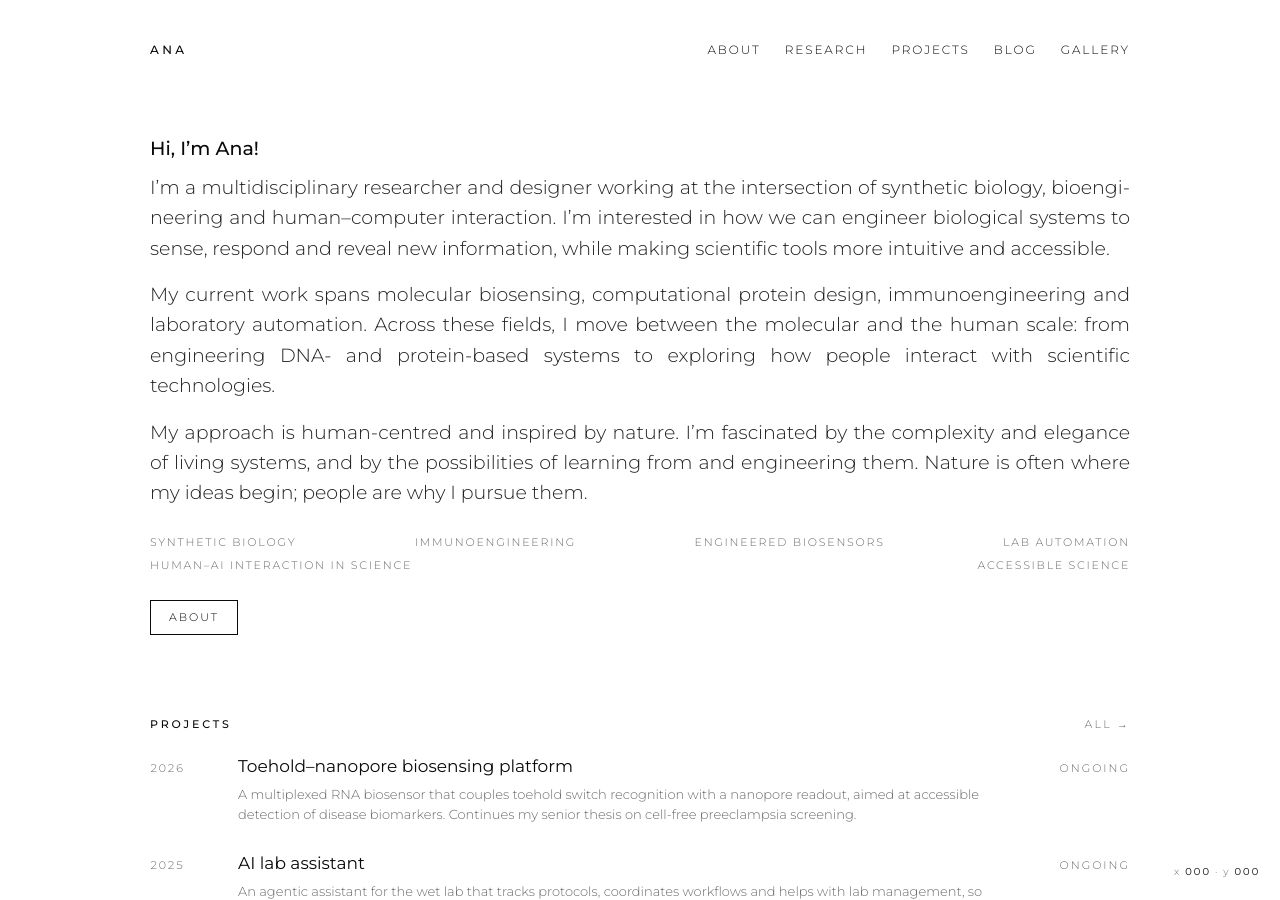
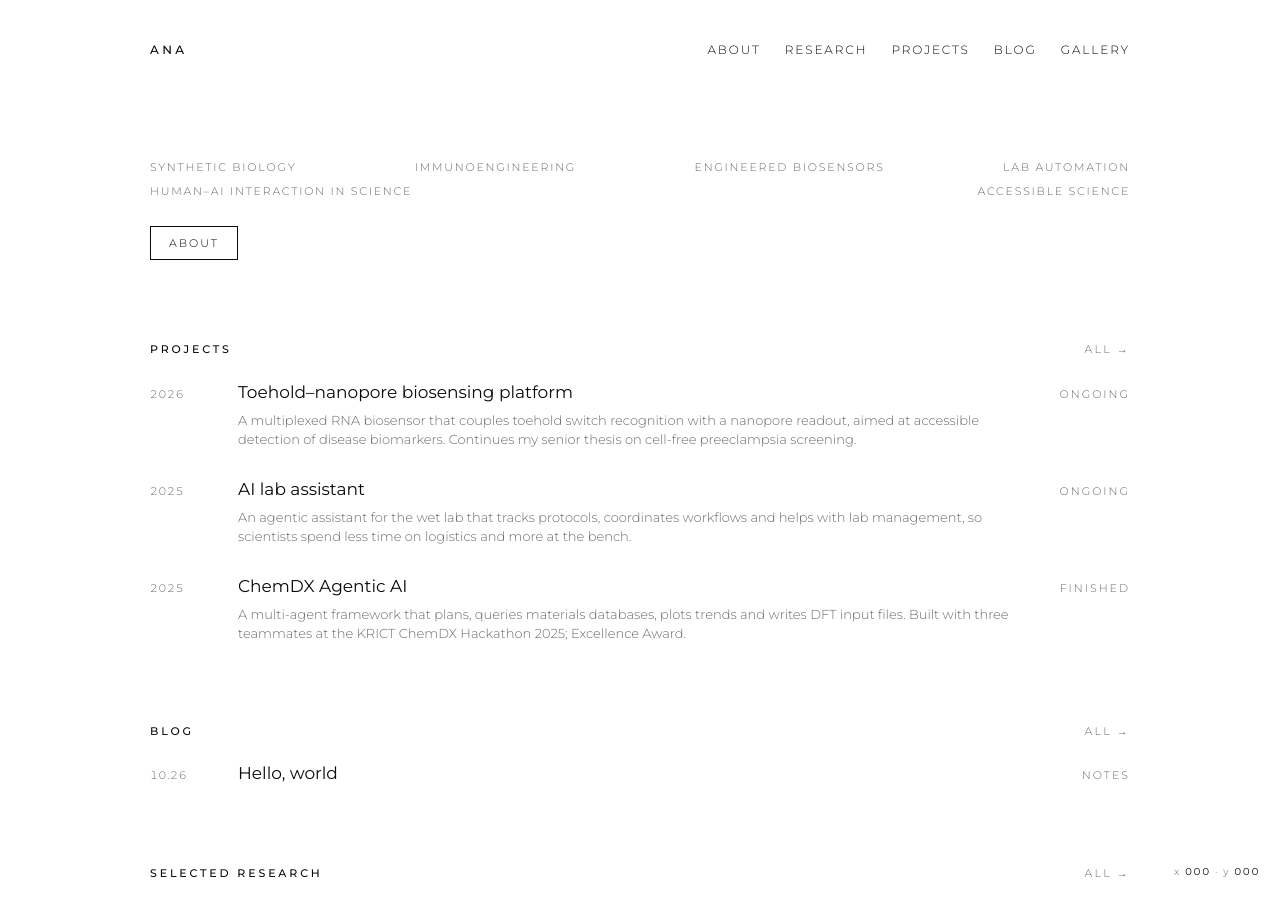
Before and after one commit to aairehtuele/arkana, a Jekyll site: the page built from index.html, in a window 1280 px wide and 900 px high. Built offline with Jekyll 4.4.1, drawn with Linux system fonts in a browser that asks for light colours.

Commit message:
Remove homepage heading and intro paragraphs
Co-Authored-By: Claude Fable 5.1 <noreply@anthropic.com>
Claude-Session: https://claude.ai/code/session_01K7kSkMVmseGRbdRETtVsAL

```diff
--- a/index.html
+++ b/index.html
@@ -2,24 +2,6 @@
 layout: default
 ---
 <section class="hero">
-  <h1 class="title">Hi, I’m Ana!</h1>
-  <p class="lede">
-    I’m a multidisciplinary researcher and designer working at the intersection of synthetic biology,
-    bioengineering and human–computer interaction. I’m interested in how we can engineer biological
-    systems to sense, respond and reveal new information, while making scientific tools more intuitive
-    and accessible.
-  </p>
-  <p class="lede">
-    My current work spans molecular biosensing, computational protein design, immunoengineering and
-    laboratory automation. Across these fields, I move between the molecular and the human scale: from
-    engineering DNA- and protein-based systems to exploring how people interact with scientific
-    technologies.
-  </p>
-  <p class="lede">
-    My approach is human-centred and inspired by nature. I’m fascinated by the complexity and elegance
-    of living systems, and by the possibilities of learning from and engineering them. Nature is often
-    where my ideas begin; people are why I pursue them.
-  </p>
   <ul class="tags">
     {% for i in site.data.interests %}<li>{{ i }}</li>{% endfor %}
   </ul>
```
